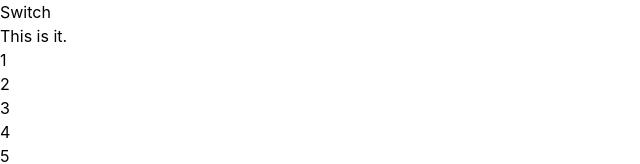
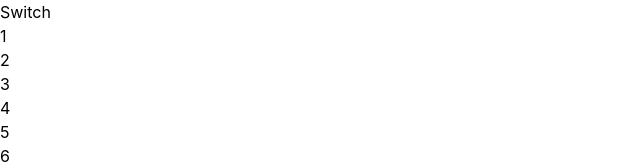
Before and after one commit to AyodejiOmole/calculator-app, a React (Vite) app: page / in a window 1280 px wide. Shown: the top 164 px of the page, without its empty margins (0-640 px from the left). Built offline with nearby package versions, Linux system fonts and the light colour scheme.

Commit message:
Added a state to hold all the values the user clicks

```diff
--- a/src/App.jsx
+++ b/src/App.jsx
@@ -1,12 +1,26 @@
-import { useState } from 'react';
+import { useEffect, useState } from 'react';
 import Buttons from './components/Buttons';
 
 const symbols = ["1", "2", "3", "4", "5", "6", "7", "8", "9", "0", "=", "/"];
 function App() {
 
+  const [figures, setFigures] = useState([]);
+
+  const handleClick = (symbol) => {
+    setFigures((prev) => {
+      // const newArray = prev.push(symbol);
+      // console.log(newArray);
+      return [...prev, symbol];
+    });
+  }
+
   const toggleMode = () => {
     document.documentElement.classList.toggle("dark");
   }
+
+  // useEffect(() => {
+  //   console.log(figures.join(""));
+  // }, [figures]);
 
   return (
     <div className='lg:mx-5'>
@@ -14,11 +28,11 @@ function App() {
         <button onClick={toggleMode}>
           Switch
         </button>
-        <p>This is it.</p>
+        <p>{figures.join("")}</p>
         <div className='grid grid-cols-4'>
           {symbols.map((symbol, index) => {
             return <div key={index}>
-              <Buttons symbol={symbol}/>
+              <Buttons symbol={symbol} handleClick={handleClick}/>
             </div>
           })}
         </div>
--- a/src/components/Buttons.jsx
+++ b/src/components/Buttons.jsx
@@ -1,8 +1,8 @@
 import React from 'react';
 
-const Buttons = ({symbol}) => {
+const Buttons = ({symbol, handleClick}) => {
   return (
-    <div className={`flex w-auto p-4 cursor-pointer duration-1000 transition-all hover:bg-slate-100 hover:text-slate-900 dark:hover:bg-slate-900 hover:border hover:border-red-400 dark:hover:border-slate-600 m-5 shadow-lg align-center justify-center bg-red-400 rounded-full text-white dark:text-white dark:bg-slate-600`}>
+    <div onClick={() => handleClick(symbol)} className={`flex w-auto p-4 cursor-pointer duration-1000 transition-all hover:bg-slate-100 hover:text-slate-900 dark:hover:bg-slate-900 hover:border hover:border-red-400 dark:hover:border-slate-600 m-5 shadow-lg align-center justify-center bg-red-400 rounded-full text-white dark:text-white dark:bg-slate-600`}>
       {symbol}
     </div>
   )
```
